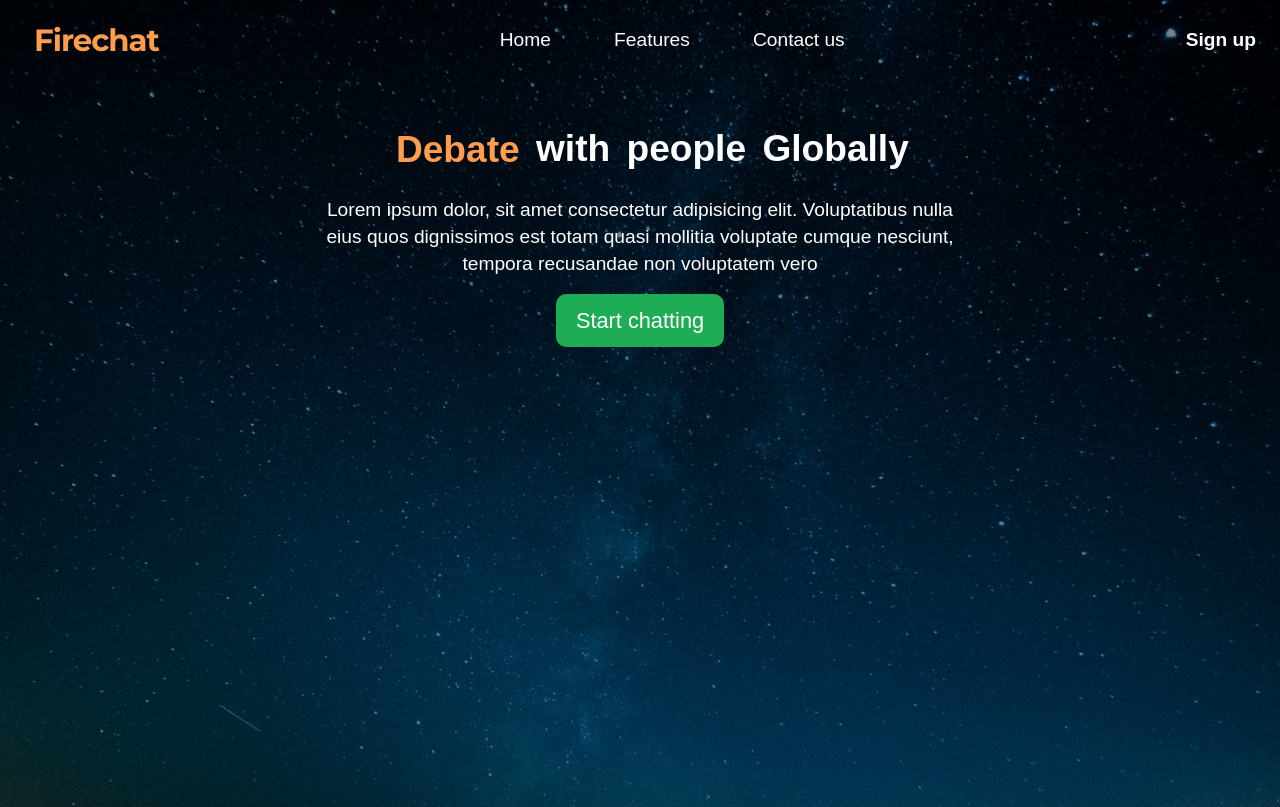
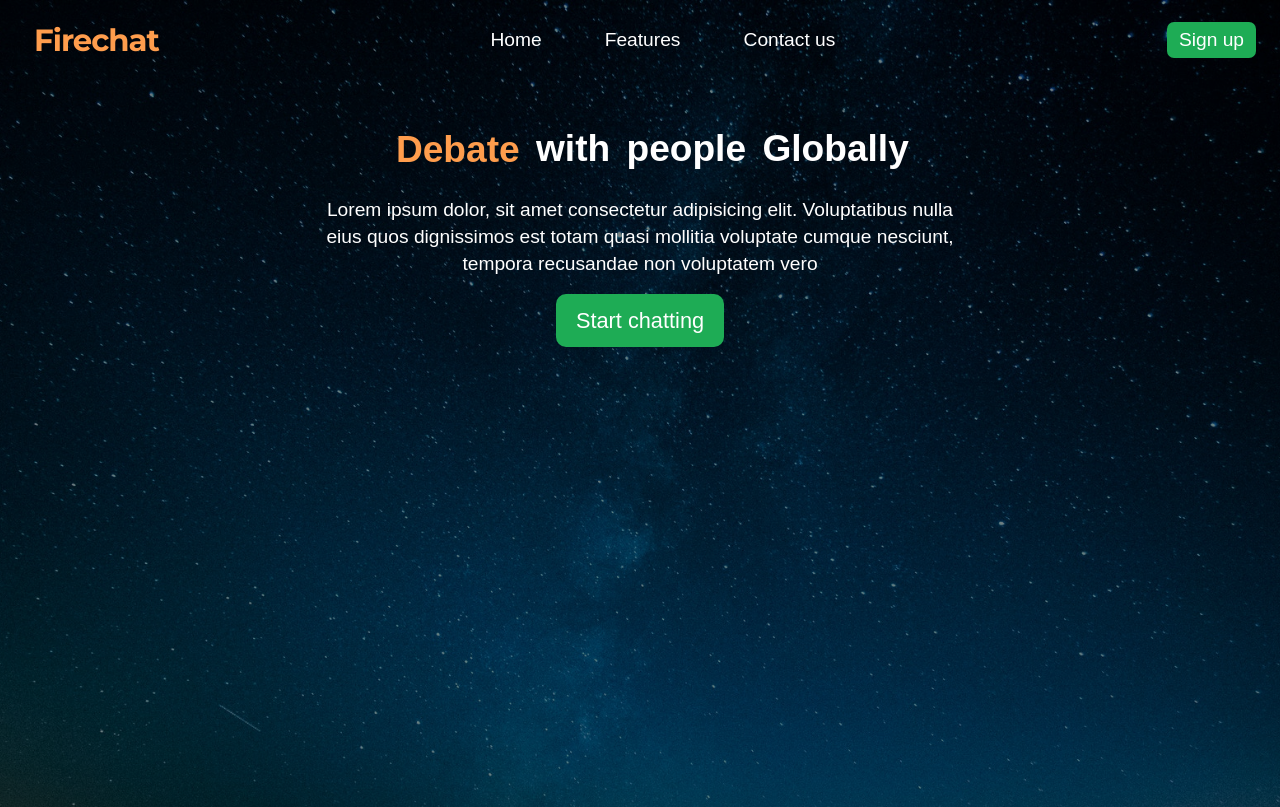
Before and after one commit to arnav-kr/Firechat, a plain HTML site: page index.htm in a window 1280 px wide. Shown: the top 807 px of the page. Drawn offline with Linux system fonts and the light colour scheme.

Commit message:
Added styling for #state as Arnav suggested .

```diff
--- a/res/stylesheets/navbar.css
+++ b/res/stylesheets/navbar.css
@@ -84,6 +84,13 @@ header nav a.open {
 }
 header nav a.open:hover {
     color: rgb(119, 255, 137);
+}
+header nav #state{
+    background-color: rgb(30, 172, 85);
+    color: rgb(255, 255, 255);
+    padding: 7px 12px;
+    border-radius: 7px;
+    font-weight: 400;
 }
 
 
```
